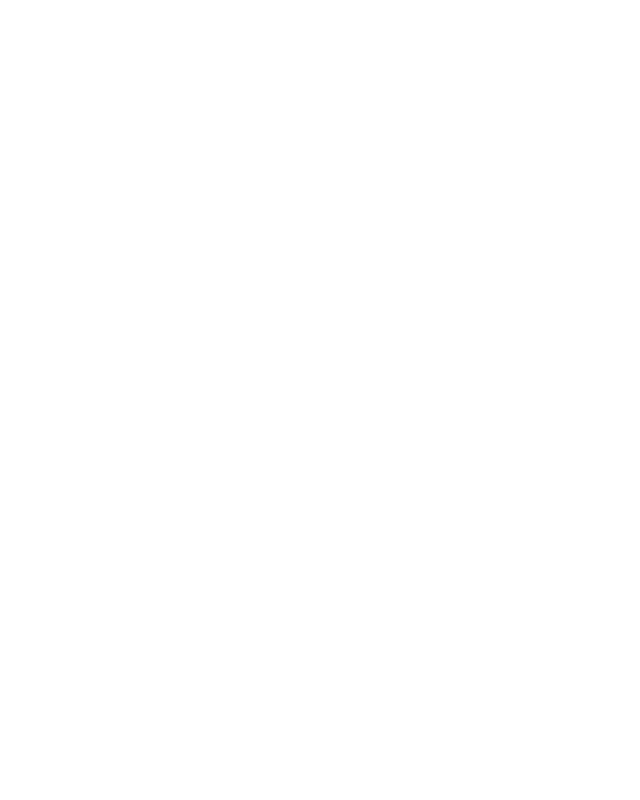
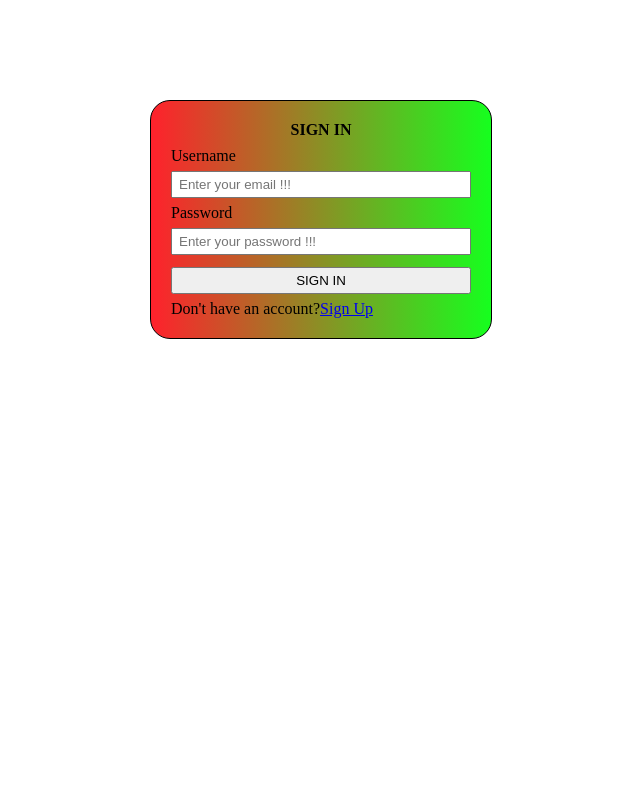
Before and after one commit to Santosh-png/E_note, a PHP site: page /sign_up_and_sign_in/sign_in_form.php in a window 1280 px wide. Before the commit the part shown is empty. Shown: the whole page, without its empty margins (319-959 px from the left). Run offline with PHP 8.4, Linux system fonts and the light colour scheme.

Commit message:
design of sign in form

```diff
--- a/sign_up_and_sign_in/sign_in_form.php
+++ b/sign_up_and_sign_in/sign_in_form.php
@@ -0,0 +1,24 @@
+<!DOCTYPE html>
+<html>
+<head>
+	<meta charset="utf-8">
+	<meta name="viewport" content="width=device-width, initial-scale=1">
+	<title>sign_in</title>
+	<link rel="stylesheet" type="text/css" href="./sign_in_styles.css">
+</head>
+<body>
+	<div class="sign_in_form_div">
+		<form class="sign_in_form">
+			<h4>sign in</h4>
+			<label>Username</label>
+			<input required type="text" name="uname" placeholder="Enter your email !!!" />
+			<label>Password</label>
+			<input required type="password" name="password" placeholder="Enter your password !!!" />
+			<input type="submit" name="signin" value="SIGN IN">
+			<div>
+				<span>Don't have an account?</span><span><a href="./sign_up_form.php">Sign Up</a></span>
+			</div>
+		</form>
+	</div>
+</body>
+</html>
--- /dev/null
+++ b/sign_up_and_sign_in/sign_in_styles.css
@@ -0,0 +1,30 @@
+*{
+	margin: 0;
+	padding: 0;
+	box-sizing: border-box;
+}
+.sign_in_form_div{
+	/*background-color: red;*/
+	display: flex;
+	align-items: center;
+	justify-content: center;
+}
+.sign_in_form{
+	display: flex;
+	flex-direction: column;
+	border: 1px solid black;
+	padding: 20px;
+	margin-top: 100px;
+	border-radius: 20px;
+	background-image: linear-gradient(to left,rgba(22,280, 30, 1.0),rgba(299, 33, 44, 1.0));
+}
+input{
+	padding: 4px 6px;
+	margin: 6px 0px;
+	width: 300px;
+}
+h4{
+	text-transform: uppercase;
+	text-align: center;
+	margin-bottom: 8px;
+}
--- a/sign_up_and_sign_in/sign_up_form.php
+++ b/sign_up_and_sign_in/sign_up_form.php
@@ -20,7 +20,7 @@
 			<input required type="password" name="cpassword" placeholder="Re-enter password !!!" />
 			<input type="submit" name="signup" value="SIGN UP" />
 			<div >
-				<span style="text-transform: uppercase;"> i already have an account.</span><span>Sign In</span>
+				<span style="text-transform: uppercase;"> i already have an account.</span><span><a href="./sign_in_form.php">Sign In</a></span>
 			</div>
 		</form>
 	</div>
```
